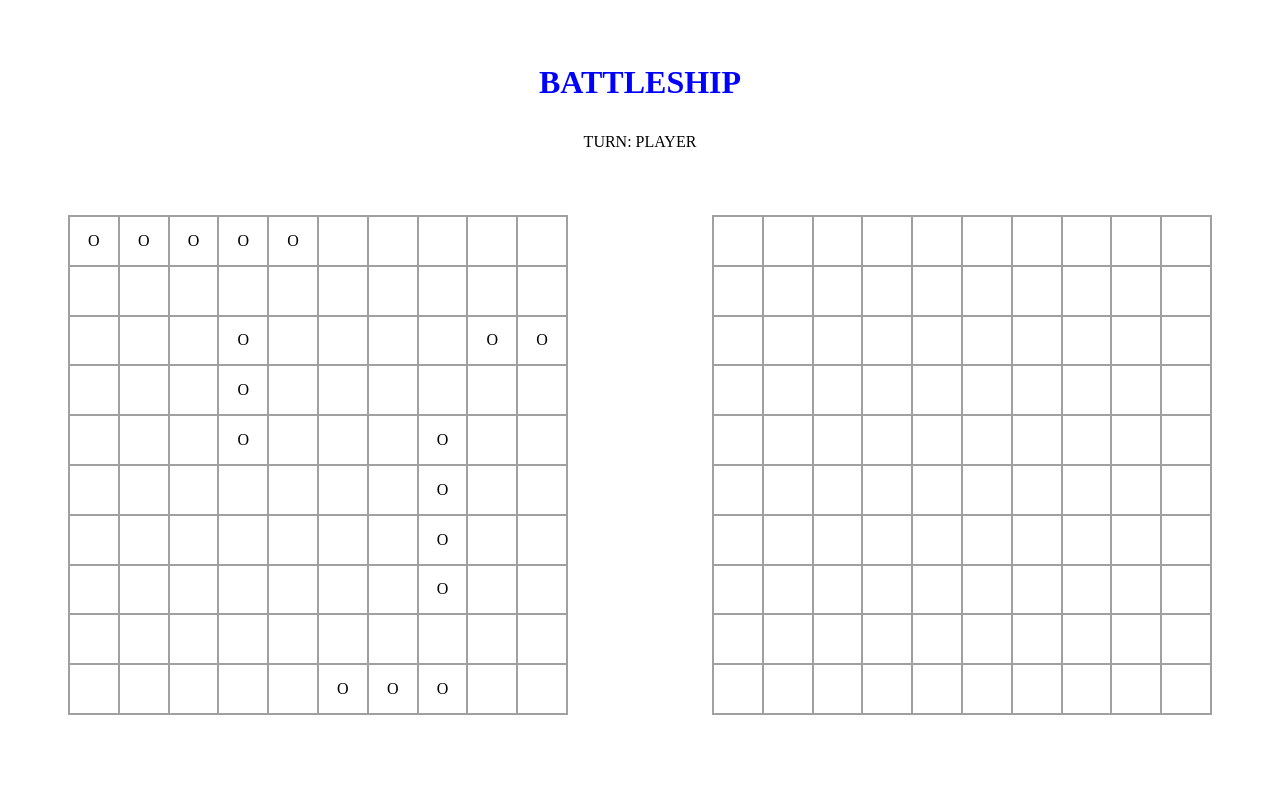
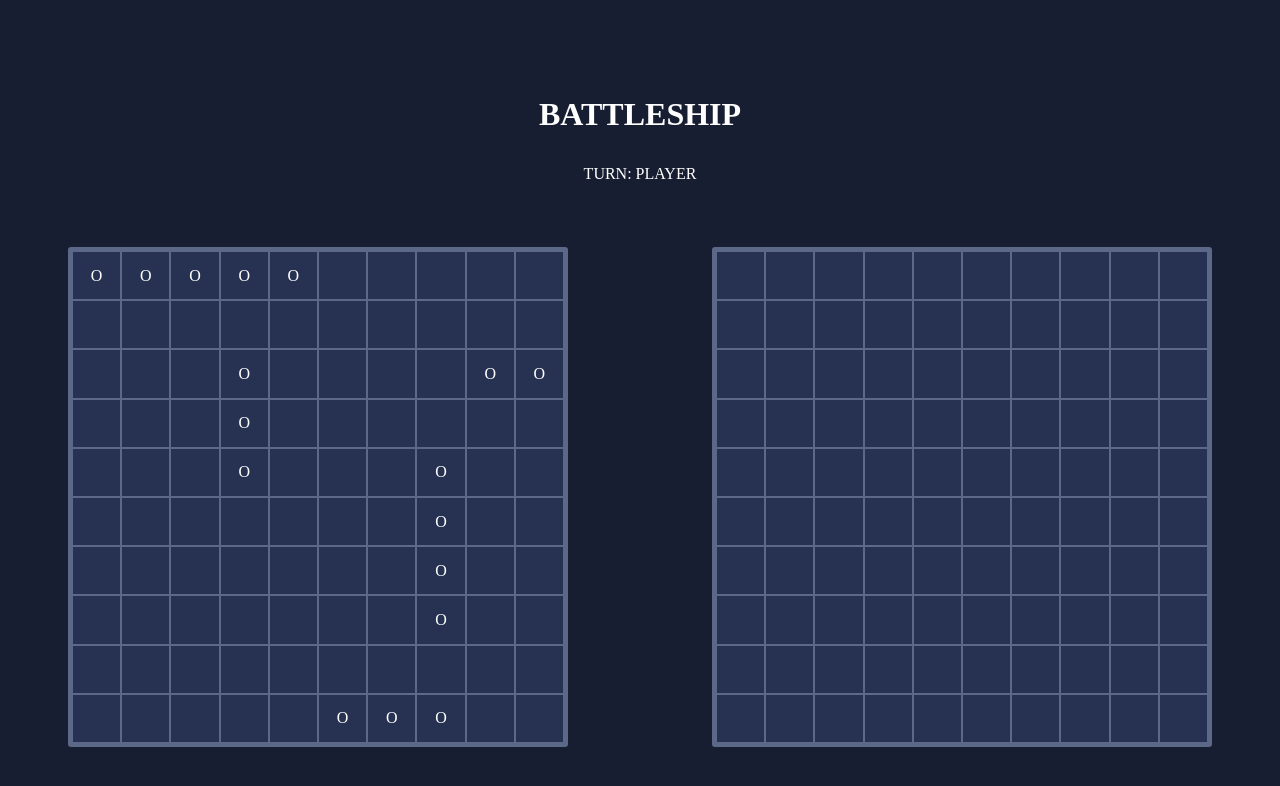
Before and after one commit to apociello/BattleShip, a website built with webpack: page src/template.html in a window 1280 px wide. Built offline with nearby package versions, Linux system fonts and the light colour scheme.

Commit message:
style: improve basic colors and borders

```diff
--- a/src/style.css
+++ b/src/style.css
@@ -8,15 +8,20 @@ html,
 body {
   height: 100%;
   overflow: hidden;
+}
+
+body {
   display: flex;
   flex-direction: column;
   align-items: center;
-  margin-top: 2rem;
+  margin-top: 6rem;
   gap: 2rem;
+  background-color: rgb(23, 30, 49);
 }
 
-h1 {
-  color: blue;
+h1,
+.status {
+  color: white;
 }
 
 main {
@@ -31,14 +36,17 @@ main {
   display: grid;
   grid-template-columns: repeat(10, 1fr);
   grid-template-rows: repeat(10, 1fr);
-  border: 1px solid #a0a0a0;
+  background-color: rgb(39, 50, 82);
+  border: 4px solid rgb(92, 104, 135);
+  border-radius: 3px;
 }
 
 .cell {
   display: flex;
   justify-content: center;
   align-items: center;
-  border: 1px solid #a0a0a0;
+  border: 1px solid rgb(92, 104, 135);
+  color: white;
 }
 
 #player2-board .cell {
```
